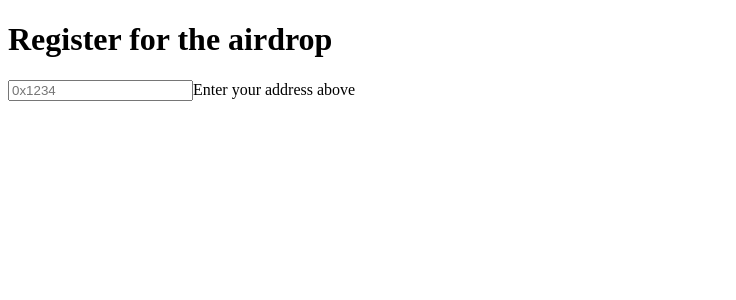
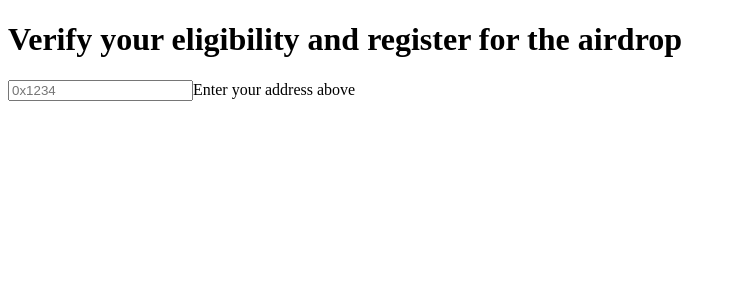
Before and after one commit to violetprotocol/hbt-examples, a Next.js app in the folder airdrop/frontend/: page /eligible in a window 1280 px wide. Shown: the top 300 px of the page, without its empty margins (0-736 px from the left). Built offline with nearby package versions, Linux system fonts and the light colour scheme.

Commit message:
change text

```diff
--- a/airdrop/frontend/pages/eligible.tsx
+++ b/airdrop/frontend/pages/eligible.tsx
@@ -66,7 +66,9 @@ export default function Eligible() {
 
   return (
     <div className="text-center">
-      <h1 className="text-2xl my-4">Register for the airdrop</h1>
+      <h1 className="text-2xl my-4">
+        Verify your eligibility and register for the airdrop
+      </h1>
       <form className="flex flex-col items-center">
         <input
           className="eligible-address-input"
```
